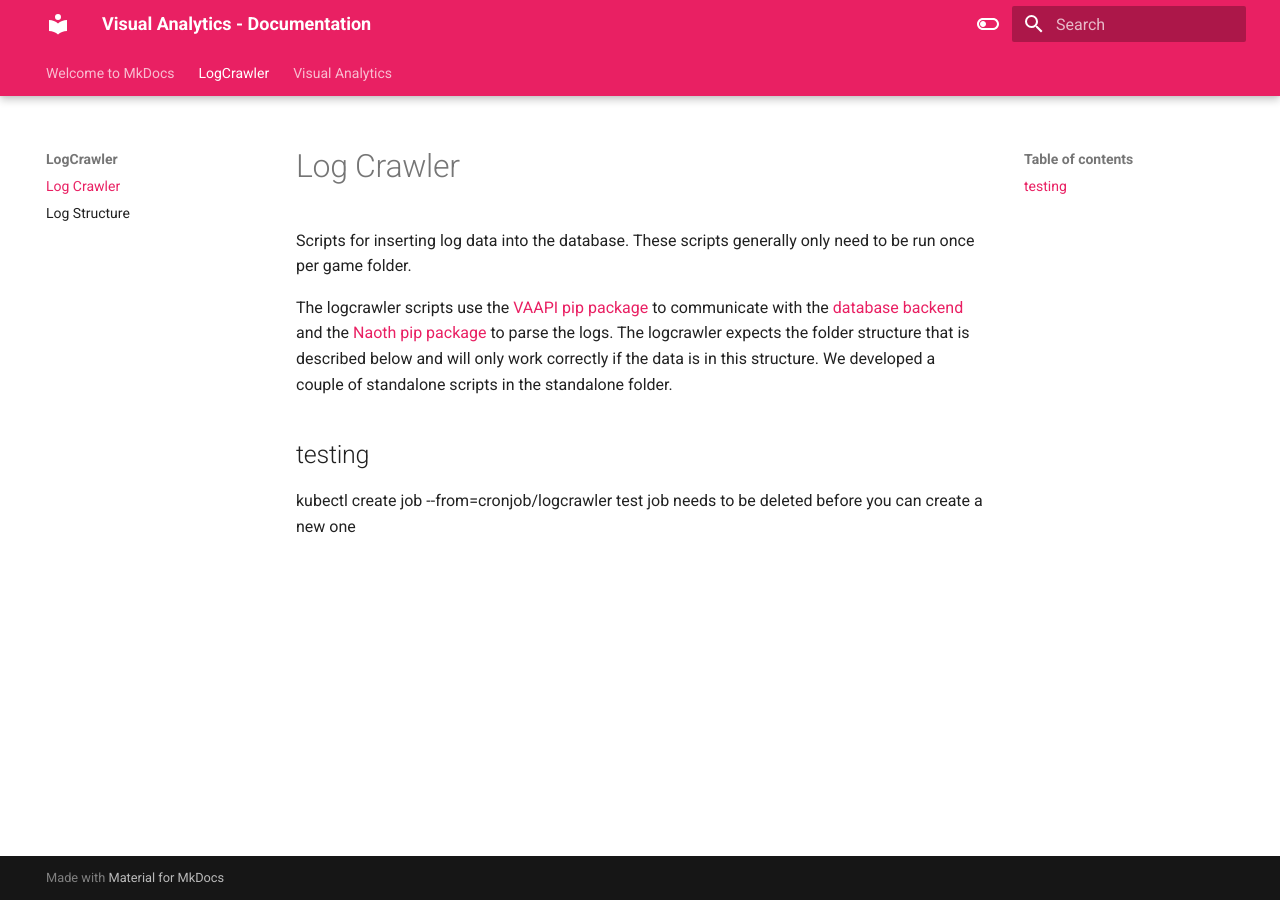
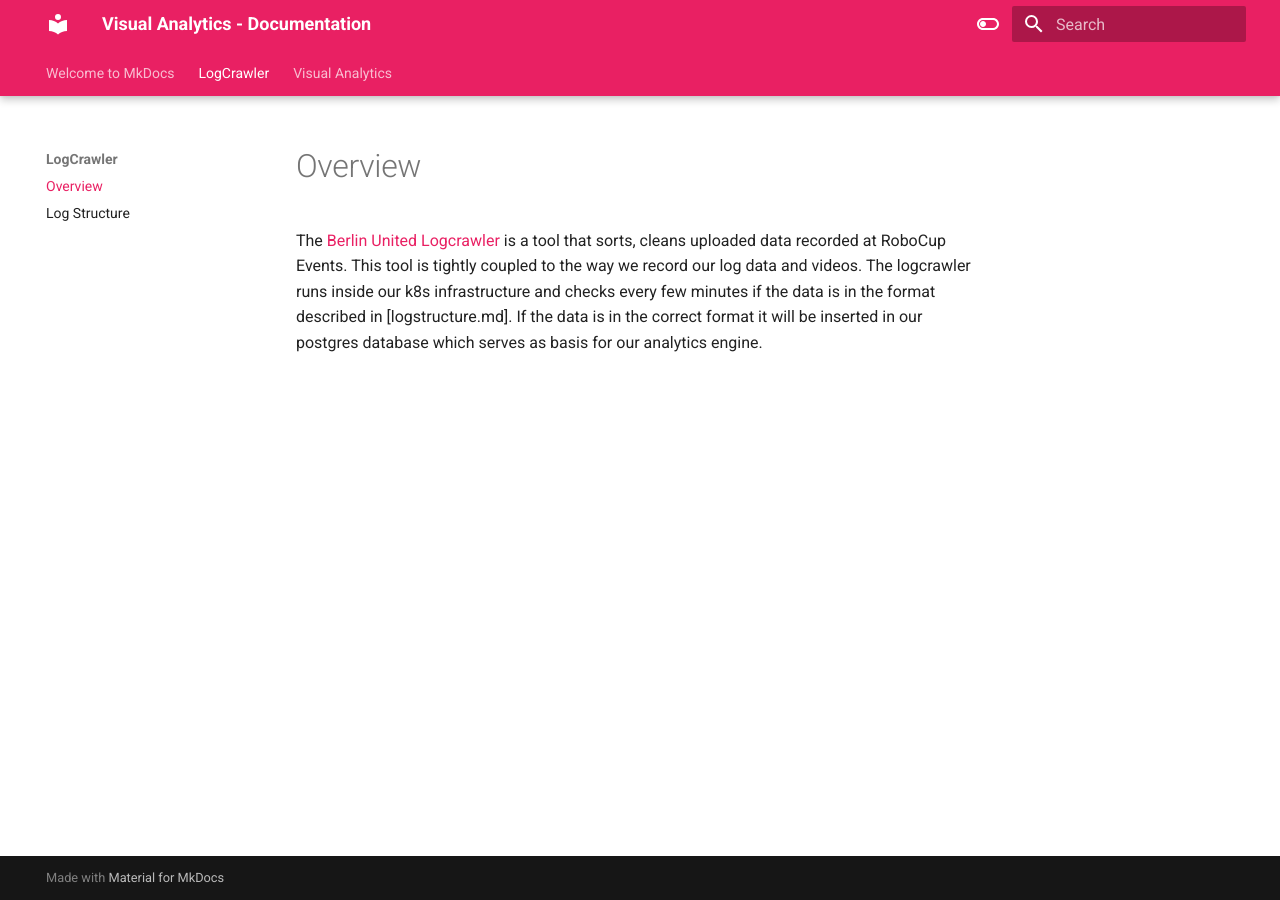
Before and after one commit to Visual-Analytics-Toolbox/vat-docs, an MkDocs documentation site: the page built from docs/logcrawler/index.md, in a window 1280 px wide. Built offline with MkDocs 1.6.1 and Material for MkDocs 9.7.7, drawn with Linux system fonts in a browser that asks for light colours.

Commit message:
update some docs

```diff
--- a/docs/logcrawler/index.md
+++ b/docs/logcrawler/index.md
@@ -1,9 +1,2 @@
-# Log Crawler
-Scripts for inserting log data into the database. These scripts generally only need to be run once per game folder.
-
-The logcrawler scripts use the [VAAPI pip package](https://pypi.org/project/vaapi/) to communicate with the [database backend](https://github.com/BerlinUnited/Visual-Analytics) and the [Naoth pip package](https://pypi.org/project/naoth/) to parse the logs. The logcrawler expects the folder structure that is described below and will only work correctly if the data is in this structure. We developed a couple of standalone scripts in the standalone folder.
-
-
-## testing
-kubectl create job --from=cronjob/logcrawler test
-job needs to be deleted before you can create a new one
+# Overview
+The [Berlin United Logcrawler](https://github.com/BerlinUnited/logcrawler) is a tool that sorts, cleans uploaded data recorded at RoboCup Events. This tool is tightly coupled to the way we record our log data and videos. The logcrawler runs inside our k8s infrastructure and checks every few minutes if the data is in the format described in [logstructure.md]. If the data is in the correct format it will be inserted in our postgres database which serves as basis for our analytics engine.
```
Also changed, not shown: docs/general/contributing.md (added, +3 -0 lines), docs/general/python.md (added, +4 -0 lines), docs/vat/index.md (+2 -0 lines), docs/vat/infrastructure/auth.md (added, +2 -0 lines), docs/vat/infrastructure/labelstudio.md (added, +18 -0 lines), docs/vat/sdk/sdk.md (added, +4 -0 lines).
